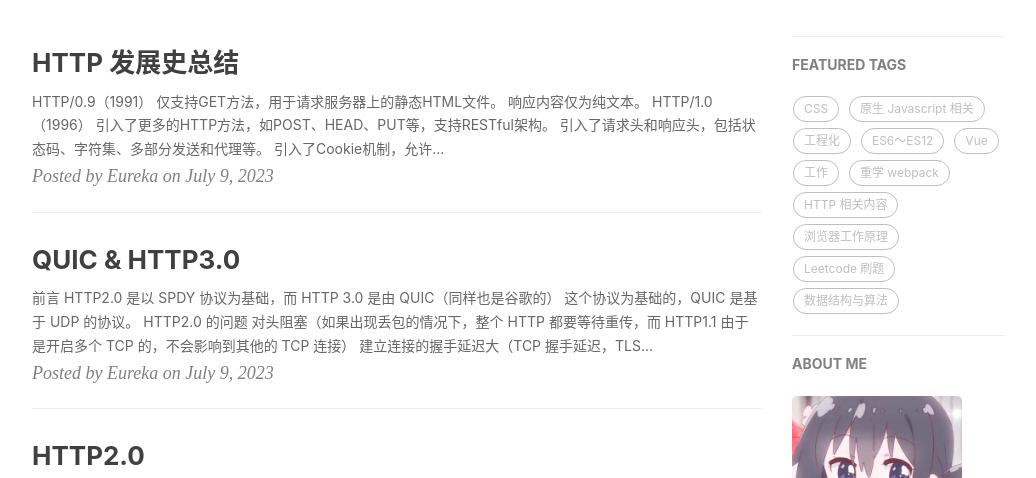
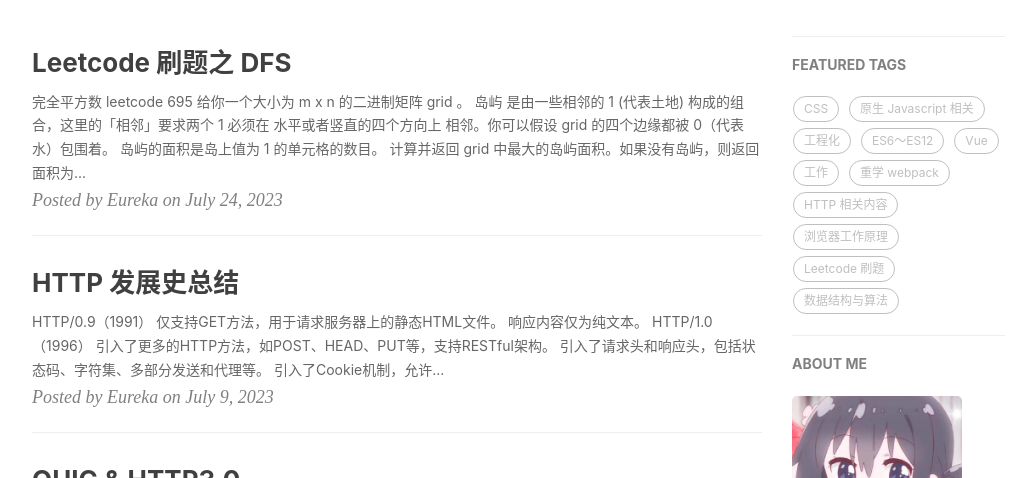
Before and after one commit to Eureka-M/Eureka-M.github.io, a Jekyll site: the page built from index.html, in a window 1280 px wide and 900 px high, cut to the strip 422-900 px from the top of the window. Shown: the whole strip, without its empty margins (148-1184 px from the left). Built offline with Jekyll 4.4.1, drawn with Linux system fonts in a browser that asks for light colours; nearby versions of some CDN libraries; the list of posts is cut into pages by our own code; comment, search, counter and statistics services are not loaded; some of the changed text lies outside the part shown.

Commit message:
docs: DFS

````diff
--- /dev/null
+++ b/_posts/Leetcode 刷题/2023-07-24-DFS.md
@@ -0,0 +1,149 @@
+---
+layout:     post
+title:      Leetcode 刷题之 DFS
+subtitle:
+date:       2023-07-24
+author:
+header-img:
+catalog: true
+tags:
+  - Leetcode 刷题
+typora-root-url: ..
+---
+
+### 完全平方数
+
+[leetcode 695](https://leetcode.cn/problems/max-area-of-island/description/)
+
+给你一个大小为 m x n 的二进制矩阵 grid 。
+
+岛屿 是由一些相邻的 1 (代表土地) 构成的组合，这里的「相邻」要求两个 1 必须在 水平或者竖直的四个方向上 相邻。你可以假设 grid 的四个边缘都被 0（代表水）包围着。
+
+岛屿的面积是岛上值为 1 的单元格的数目。
+
+计算并返回 grid 中最大的岛屿面积。如果没有岛屿，则返回面积为 0 。
+
+```
+/**
+ * @param {number[][]} grid
+ * @return {number}
+ */
+var maxAreaOfIsland = function(grid) {
+    let m = grid[0].length, n = grid.length
+    let newGrid = []
+    let max = 0
+
+    for (let i = 0; i < n; i++) {
+        let gridItem = []
+        for (let j = 0; j < m; j++) {
+            let item = { val: grid[i][j], isVisited: false }
+            gridItem.push(item)
+        }
+        newGrid.push(gridItem)
+    }
+
+    for (let i = 0; i < n; i++) {
+        for (let j = 0; j < m; j++) {
+            if (!newGrid[i][j].isVisited && newGrid[i][j].val) {
+                maxIsland(i, j)
+            }
+        }
+    }
+
+    function maxIsland (x, y) {
+        let curLinked = 0
+
+        findLinkedIsland(x, y)
+
+        function findLinkedIsland(x, y, lastLinkedNum = 0) {
+            if (x < 0 || x >= n || y < 0 || y >= m) {
+                return
+            }
+
+            if (newGrid[x][y].isVisited) {
+                return
+            }
+
+            newGrid[x][y].isVisited = true
+
+            let val = newGrid[x][y].val
+
+            if (val) {
+                console.log(1)
+                curLinked = lastLinkedNum + 1
+
+                if (max < curLinked) {
+                    max = curLinked
+                }
+                // top
+                findLinkedIsland(x, y - 1, curLinked)
+                // bottom
+                findLinkedIsland(x, y + 1, curLinked)
+                // left
+                findLinkedIsland(x - 1, y, curLinked)
+                // right
+                findLinkedIsland(x + 1, y, curLinked)
+            }
+        }
+
+        curLinked = 0
+    }
+
+    console.log(newGrid)
+
+
+    return max
+};
+```
+```
+// 去掉 isVisited
+/**
+ * @param {number[][]} grid
+ * @return {number}
+ */
+var maxAreaOfIsland = function(grid) {
+    let m = grid[0].length, n = grid.length
+    let max = 0
+
+    for (let i = 0; i < n; i++) {
+        for (let j = 0; j < m; j++) {
+            if (grid[i][j]) {
+                maxIsland(i, j)
+            }
+        }
+    }
+
+    function maxIsland (x, y) {
+        let curLinked = 0
+
+        findLinkedIsland(x, y)
+
+        function findLinkedIsland(x, y, lastLinkedNum = 0) {
+            if (x < 0 || x >= n || y < 0 || y >= m || !grid[x][y]) {
+                return
+            }
+
+            grid[x][y] = 0
+
+            curLinked = lastLinkedNum + 1
+
+            // top
+            findLinkedIsland(x, y - 1, curLinked)
+            // bottom
+            findLinkedIsland(x, y + 1, curLinked)
+            // left
+            findLinkedIsland(x - 1, y, curLinked)
+            // right
+            findLinkedIsland(x + 1, y, curLinked)
+        }
+
+        if (max < curLinked) {
+            max = curLinked
+        }
+
+        curLinked = 0
+    }
+
+    return max
+};
+```
````
Also changed, not shown: _posts/Leetcode 刷题/2023-03-18-01 刷题目录.md (+1 -1 lines).
